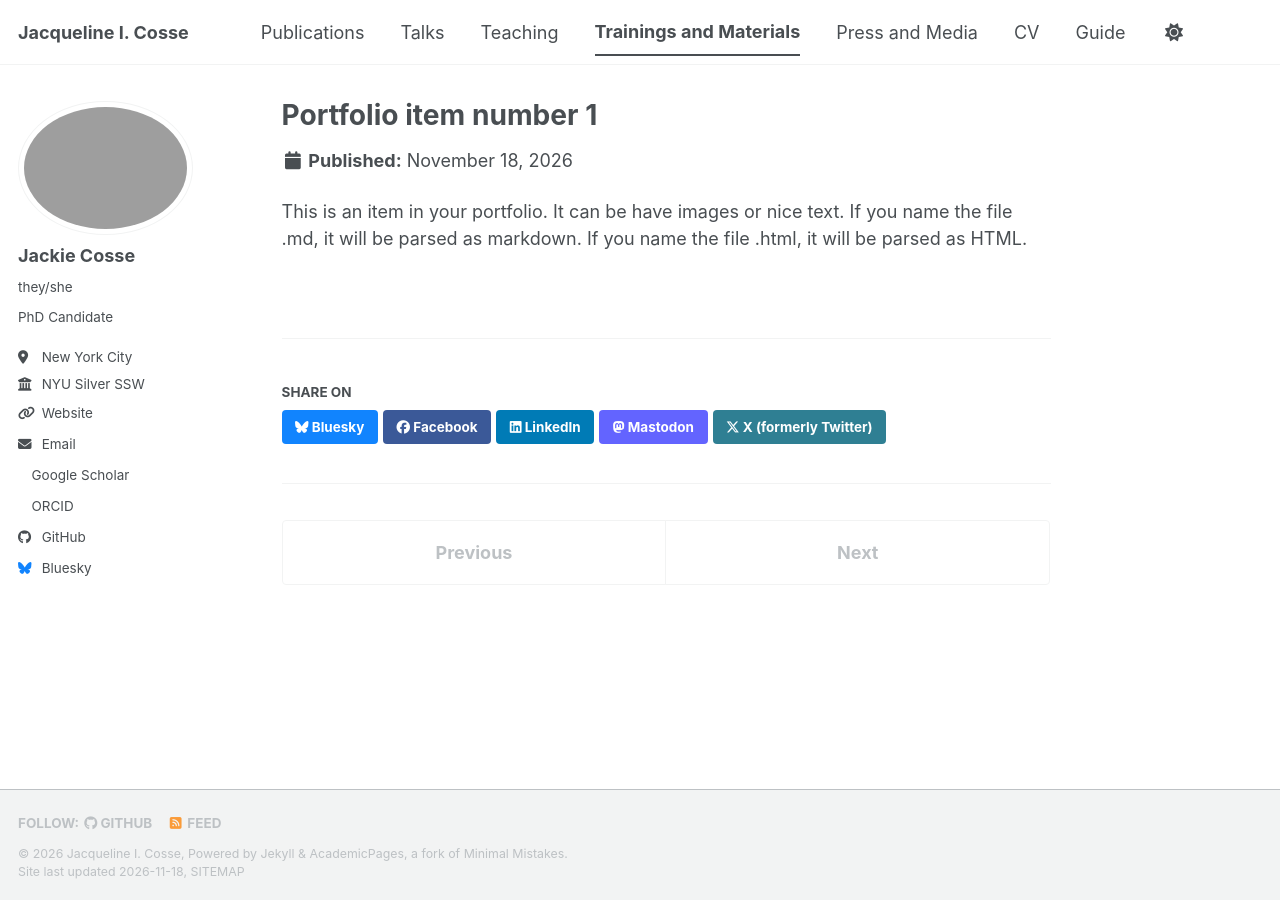
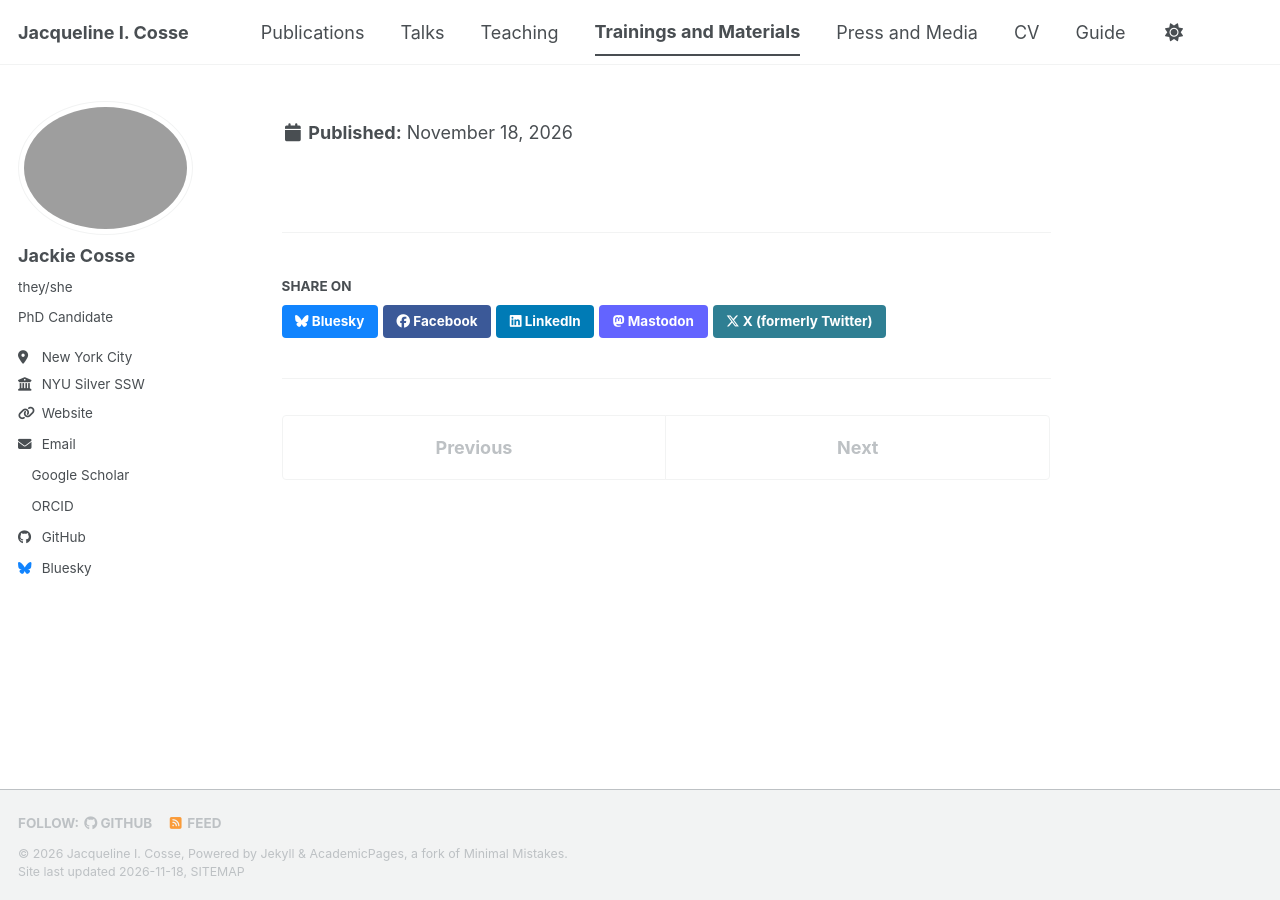
Before and after one commit to jackiecosse/jackiecosse.com, a Jekyll site: the page built from _portfolio/portfolio-1.md, in a window 1280 px wide. Built offline with Jekyll 4.4.1, drawn with Linux system fonts in a browser that asks for light colours; a style sheet for code colours, icons or effects is not loaded.

Commit message:
Update portfolio-1.md

```diff
--- a/_portfolio/portfolio-1.md
+++ b/_portfolio/portfolio-1.md
@@ -1,7 +1,5 @@
 ---
 title: "Portfolio item number 1"
-excerpt: "Slides for trainings & syllabi TBA on this page!<br/><img src='/images/500x300.png'>"
+excerpt: "Slides for trainings & syllabi TBA on this page!
 collection: portfolio
 ---
-
-This is an item in your portfolio. It can be have images or nice text. If you name the file .md, it will be parsed as markdown. If you name the file .html, it will be parsed as HTML.
```
